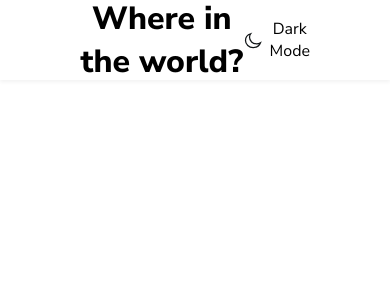
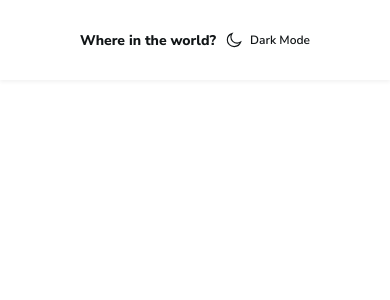
Before and after one commit to LTOssian/client-country-api, a React (Create React App) app: page / in a window 390 px wide. Shown: the top 300 px of the page. Built offline with nearby package versions, Linux system fonts and the light colour scheme.

Commit message:
feat: responsive header & button tests

```diff
--- a/src/App.css
+++ b/src/App.css
@@ -1,4 +1,6 @@
-
+#light {
+  color: #111517;
+}
 
 .App {
   text-align: center;
--- a/src/App.tsx
+++ b/src/App.tsx
@@ -3,8 +3,9 @@ import './App.css';
 import Header from './components/Header/Header';
 
 function App() {
+
   return (
-    <div className="App">
+    <div className="App" id="light">
       <Header />
     </div>
   );
--- a/src/components/DarkModeButton/DarkModeButton.css
+++ b/src/components/DarkModeButton/DarkModeButton.css
@@ -7,4 +7,16 @@
 
 span {
     margin-left: .5rem;
+    font-size: 16px;
+    font-weight: 600;
 }
+
+@media only screen and (max-width: 600px) {
+    span {
+        font-size: 12px;
+    }
+
+    img {
+        width: 1rem;
+    }
+}
--- a/src/components/Header/Header.css
+++ b/src/components/Header/Header.css
@@ -10,4 +10,13 @@
 
 h1 {
     font-weight: 800;
+    font-size: 24px;
+    cursor: pointer;
 }
+
+@media only screen and (max-width: 600px) {
+    h1 {
+        font-size: 14px;
+    }
+
+}
```
Also changed, not shown: 1 other file (tests, documents, lock files or other folders).
